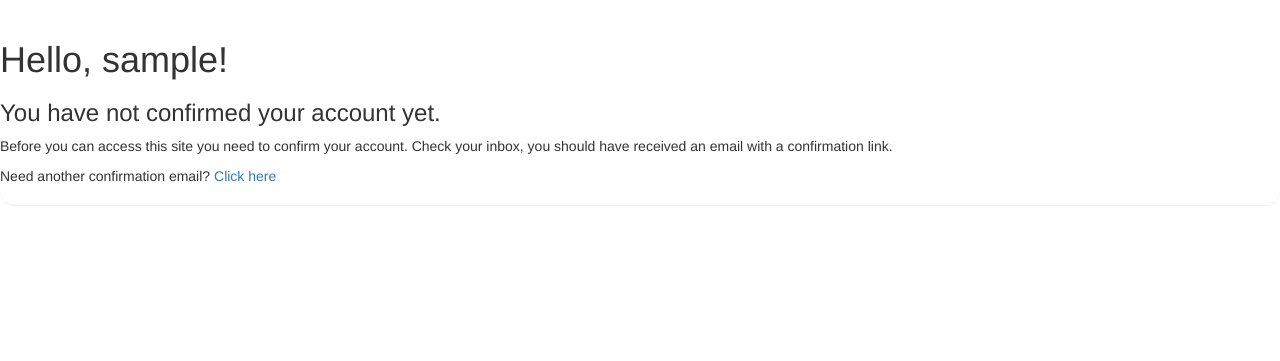
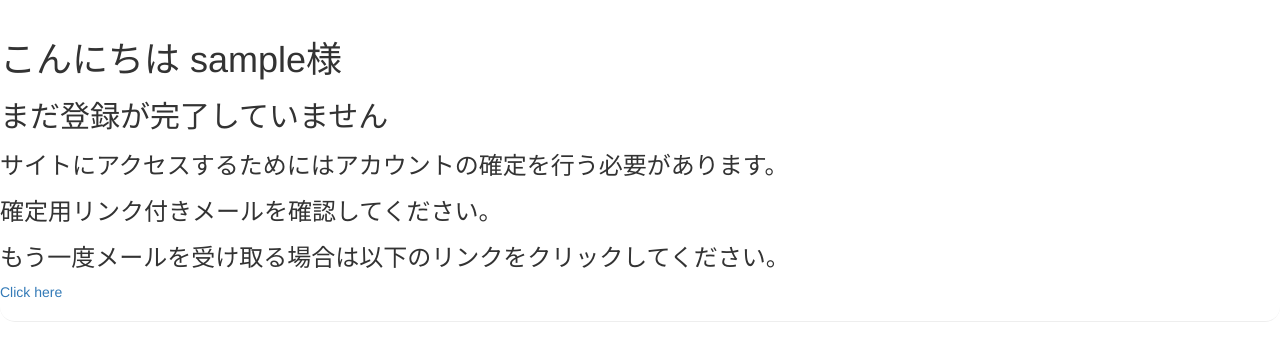
Before and after one commit to momotaro98/HEMS_Recommedation_Page, a Flask app: page /auth/unconfirmed in a window 1280 px wide. Shown: the part 52-413 px from the top of the page. Run offline with Flask 2, Linux system fonts and the light colour scheme; the visitor is signed in with stand-in values (Sample User, id 1); data comes from the database, SQL or seed files in the repository; some libraries are stand-ins or nearby versions.

Commit message:
fix details for account things

```diff
--- a/app/templates/auth/login.html
+++ b/app/templates/auth/login.html
@@ -1,7 +1,7 @@
 {% extends "layout.html" %}
 {% import "bootstrap/wtf.html" as wtf %}
 
-{% block title %}Task Do App - Login{% endblock %}
+{% block title %}ログイン画面{% endblock %}
 
 {% block page_content %}
 <div class="page-header">
@@ -10,6 +10,6 @@
 <div class="col-md-4">
     {{ wtf.quick_form(form) }}
     <br>
-    <p>New user? <a href="{{ url_for('auth.register') }}">Click here to register</a>.</p>
+    <p>新規ユーザの方はこちらから登録<a href="{{ url_for('auth.register') }}">Click here to register</a>.</p>
 </div>
 {% endblock %}
--- a/app/templates/auth/register.html
+++ b/app/templates/auth/register.html
@@ -1,7 +1,7 @@
 {% extends "layout.html" %}
 {% import "bootstrap/wtf.html" as wtf %}
 
-{% block title %}Task Do App - Register{% endblock %}
+{% block title %}登録画面{% endblock %}
 
 {% block page_content %}
 <div class="page-header">
--- a/app/templates/auth/unconfirmed.html
+++ b/app/templates/auth/unconfirmed.html
@@ -1,20 +1,20 @@
 {% extends "layout.html" %}
 
-{% block title %}Task Do App - Confirm your account{% endblock %}
+{% block title %}アカウント確認画面{% endblock %}
 
 {% block page_content %}
 <div class="page-header">
-    <h1>
-        Hello, {{ current_user.username }}!
-    </h1>
-    <h3>You have not confirmed your account yet.</h3>
-    <p>
-        Before you can access this site you need to confirm your account.
-        Check your inbox, you should have received an email with a confirmation link.
-    </p>
-    <p>
-        Need another confirmation email?
-        <a href="{{ url_for('auth.resend_confirmation') }}">Click here</a>
-    </p>
+    <h1>こんにちは {{ current_user.username }}様</h1>
+    <h2>まだ登録が完了していません</h2>
+    <h3>
+        サイトにアクセスするためにはアカウントの確定を行う必要があります。
+    </h3>
+    <h3>
+        確定用リンク付きメールを確認してください。
+    </h3>
+    <h3>
+        もう一度メールを受け取る場合は以下のリンクをクリックしてください。
+    </h3>
+    <p><a href="{{ url_for('auth.resend_confirmation') }}">Click here</a></p>
 </div>
 {% endblock %}
--- a/app/templates/index.html
+++ b/app/templates/index.html
@@ -1,6 +1,4 @@
 {% extends "layout.html" %}
-
-{% block title %}Main View{% endblock %}
 
 {% block page_content %}
 {% endblock %}
--- a/app/templates/layout.html
+++ b/app/templates/layout.html
@@ -1,6 +1,6 @@
 {% extends "bootstrap/base.html" %}
 
-{% block title %}Task Do App{% endblock %}
+{% block title %}レコメンドレポート{% endblock %}
 
 {% block head %}
 {{ super() }}
```
Also changed, not shown: app/email.py (+2 -11 lines).
